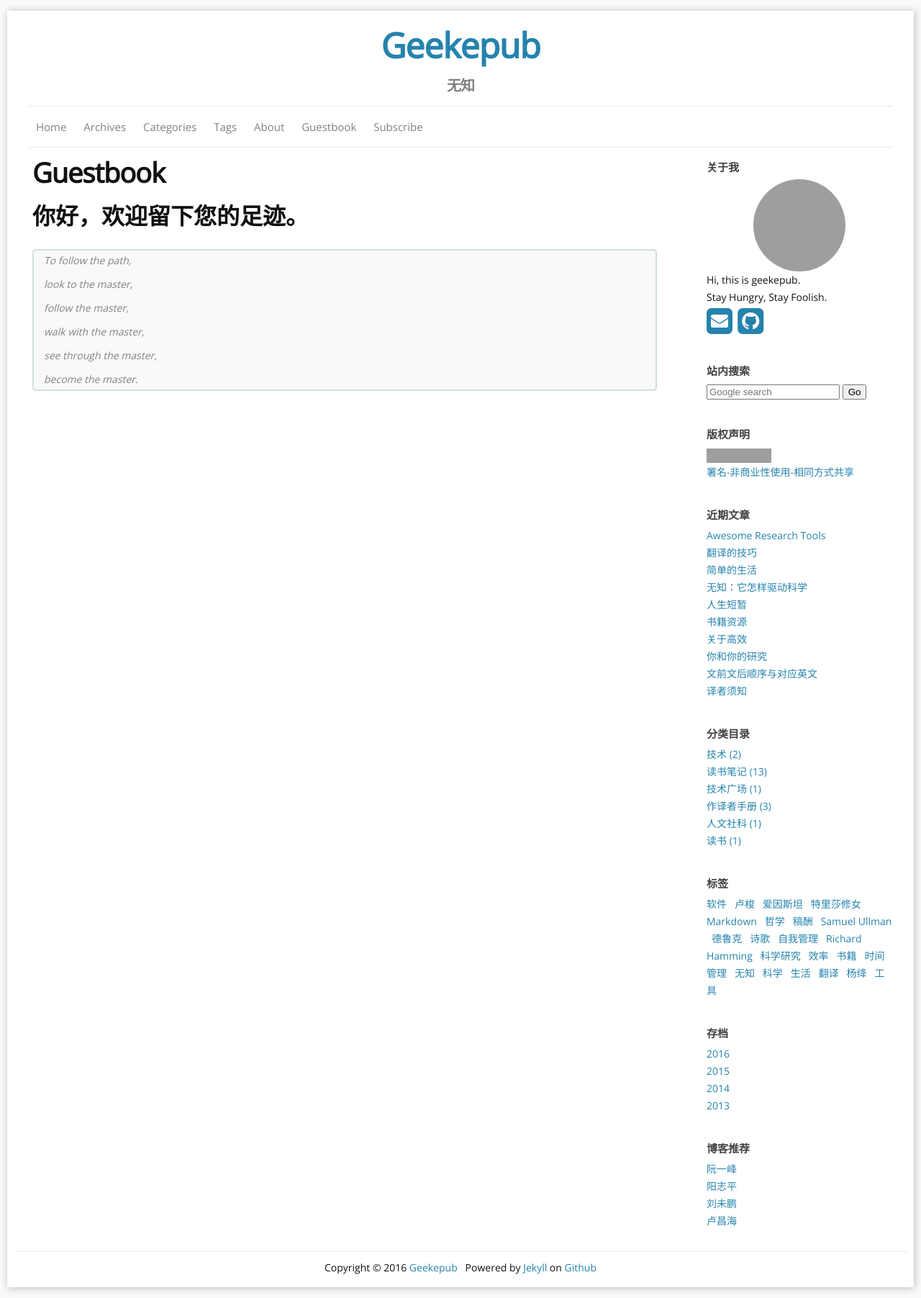
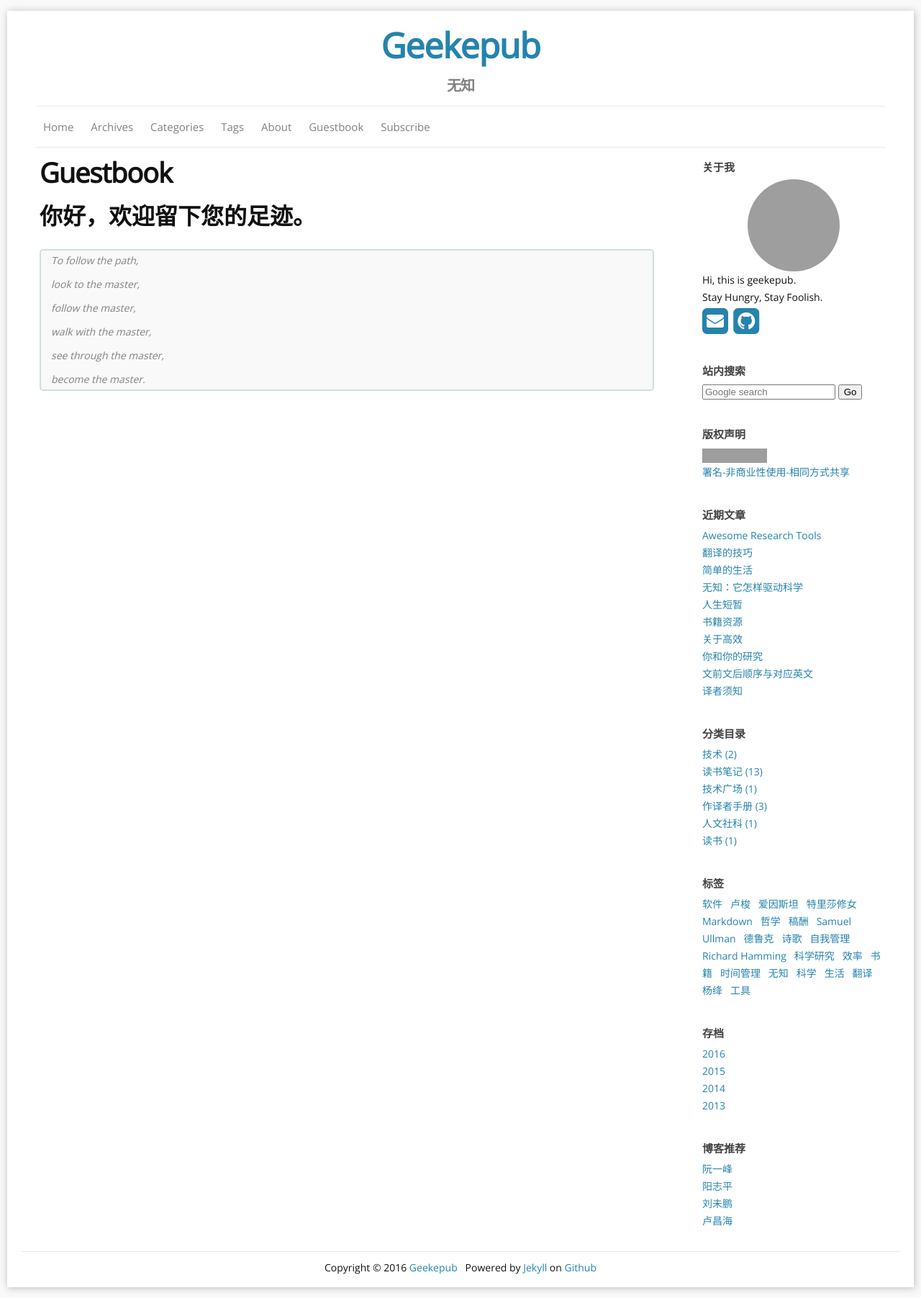
Before and after one commit to geekepub/geekepub.github.io, a Jekyll site: the page built from f_guestbook.md, in a window 1280 px wide. Shown: the whole page at 72% size. Built offline with Jekyll 4.4.1, drawn with Linux system fonts in a browser that asks for light colours; nearby versions of some CDN libraries; comment, search, counter and statistics services are not loaded; grey boxes are pictures that could not be loaded.

Commit message:
Update _base.scss

```diff
--- a/_sass/_base.scss
+++ b/_sass/_base.scss
@@ -35,8 +35,8 @@
   max-width:         calc(#{$page-width} - (#{$spacing-unit} * 2));
   margin-right: auto;
   margin-left: auto;
-  padding-right: $spacing-unit;
-  padding-left: $spacing-unit;
+  padding-right: $spacing-unit * 2;
+  padding-left: $spacing-unit * 2;
   padding-top:20px;
   background-color:#fff;
   margin-top:15px;
```
